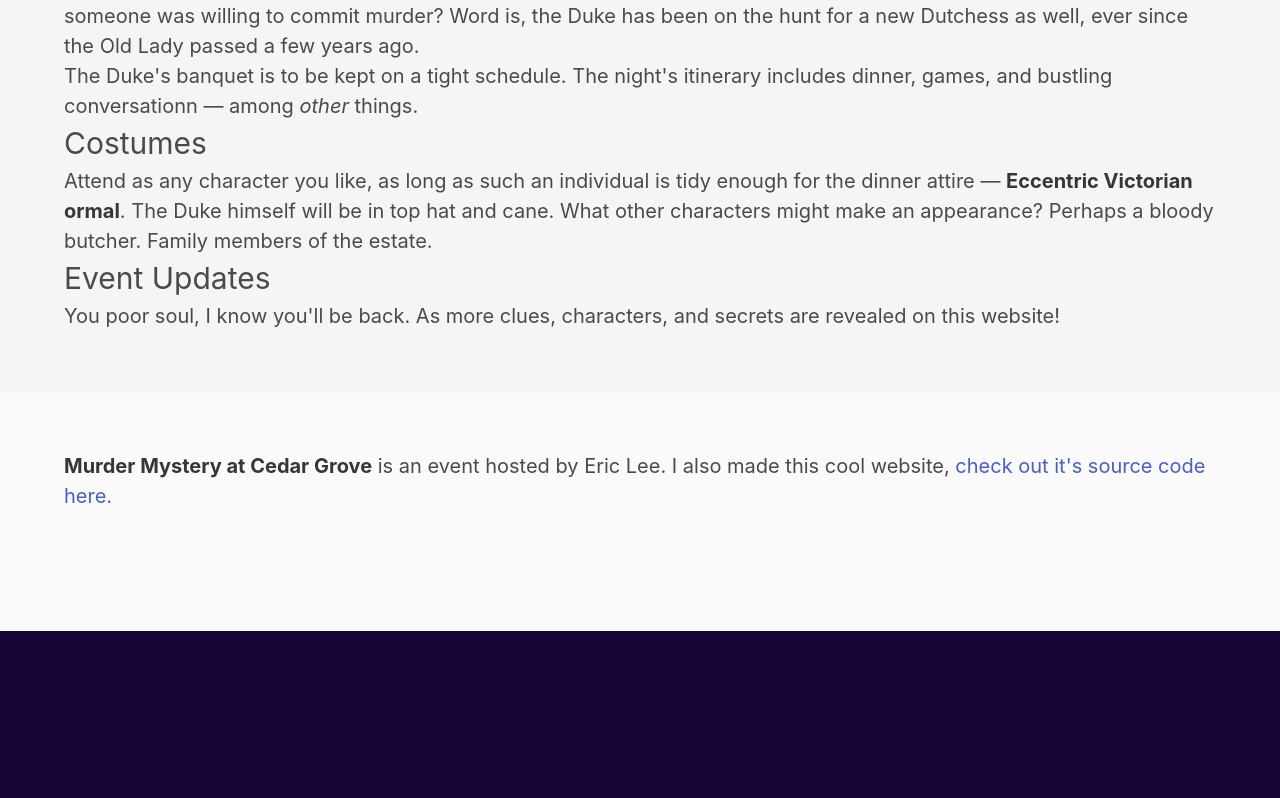
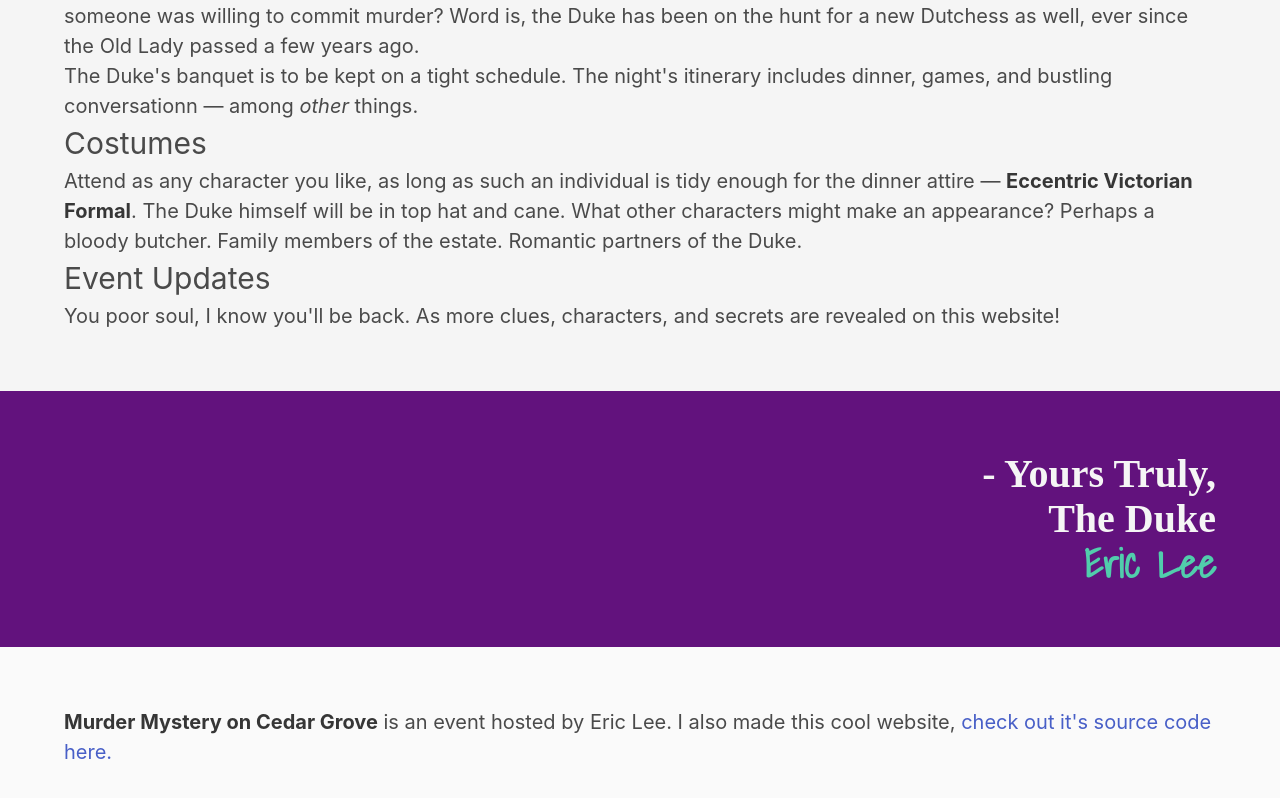
Before and after one commit to ayrock-dev/murder-mystery, a React (Create React App) app: page / in a window 1280 px wide. Shown: the part 1654-2452 px from the top of the page. Before the commit the page ends 2285 px from the top, so only its background shows below. Built offline with nearby package versions, Linux system fonts and the light colour scheme; a web font is replaced by a local one.

Commit message:
copy update

```diff
--- a/src/components/App.js
+++ b/src/components/App.js
@@ -4,6 +4,7 @@ import HomeHero from './HomeHero';
 import HomeTaglineSection from './HomeTaglineSection';
 import EventDetailsSection from './EventDetailsSection';
 import EventRulesSection from './EventRulesSection';
+import SignatureSection from './SignatureSection';
 import Footer from './Footer';
 import Moon from './Moon';
 import Clouds from './Clouds';
@@ -16,6 +17,7 @@ class App extends PureComponent {
                 <HomeTaglineSection />
                 <EventDetailsSection />
                 <EventRulesSection />
+                <SignatureSection />
                 <Footer />
                 <Moon />
                 <Clouds />
--- a/src/components/EventDetailsSection.js
+++ b/src/components/EventDetailsSection.js
@@ -24,6 +24,10 @@ export default class EventDetailsSection extends PureComponent {
                                 Eagan, MN 55122
                             </p>
                         </div>
+                        <div className="column">
+                            <h3 className="is-size-4">Dress</h3>
+                            <p>Eccentric Victorian Formal</p>
+                        </div>
                     </div>
                 </div>
             </section>
--- a/src/components/EventRulesSection.js
+++ b/src/components/EventRulesSection.js
@@ -26,10 +26,11 @@ export default class EventRulesSection extends PureComponent {
                     <p>
                         Attend as any character you like, as long as such an
                         individual is tidy enough for the dinner attire —{' '}
-                        <strong>Eccentric Victorian ormal</strong>. The Duke
+                        <strong>Eccentric Victorian Formal</strong>. The Duke
                         himself will be in top hat and cane. What other
                         characters might make an appearance? Perhaps a bloody
-                        butcher. Family members of the estate.
+                        butcher. Family members of the estate. Romantic partners
+                        of the Duke.
                     </p>
                     <h3 className="is-size-4">Event Updates</h3>
                     <p>
--- a/src/components/Footer.js
+++ b/src/components/Footer.js
@@ -5,9 +5,8 @@ export default class Footer extends PureComponent {
         return (
             <footer className="footer">
                 <div className="container">
-                    <strong>Murder Mystery at Cedar Grove</strong> is an
-                    event hosted by Eric Lee. I also made this cool
-                    website,&nbsp;
+                    <strong>Murder Mystery on Cedar Grove</strong> is an event
+                    hosted by Eric Lee. I also made this cool website,&nbsp;
                     <a href="https://github.com/ayrock-dev/murder-mystery">
                         check out it's source code here.
                     </a>
--- /dev/null
+++ b/src/components/SignatureSection.js
@@ -0,0 +1,19 @@
+import React, { PureComponent } from 'react';
+
+export default class SignatureSection extends PureComponent {
+    render() {
+        return (
+            <section className="section has-background-info">
+                <div className="container">
+                    <h3 class="title has-text-right has-text-light">
+                        - Yours Truly,
+                        <br />
+                        The Duke
+                        <br />
+                        <span className="duke-sig">Eric Lee</span>
+                    </h3>
+                </div>
+            </section>
+        );
+    }
+}
--- /dev/null
+++ b/src/components/SignatureSection.scss
@@ -0,0 +1,4 @@
+.duke-sig {
+    color: $primary;
+    font-family: $handwritten-font;
+}
--- a/src/index.scss
+++ b/src/index.scss
@@ -17,3 +17,4 @@
 @import './components/Moon';
 @import './components/HomeHero';
 @import './components/HeaderCard';
+@import './components/SignatureSection';
```
